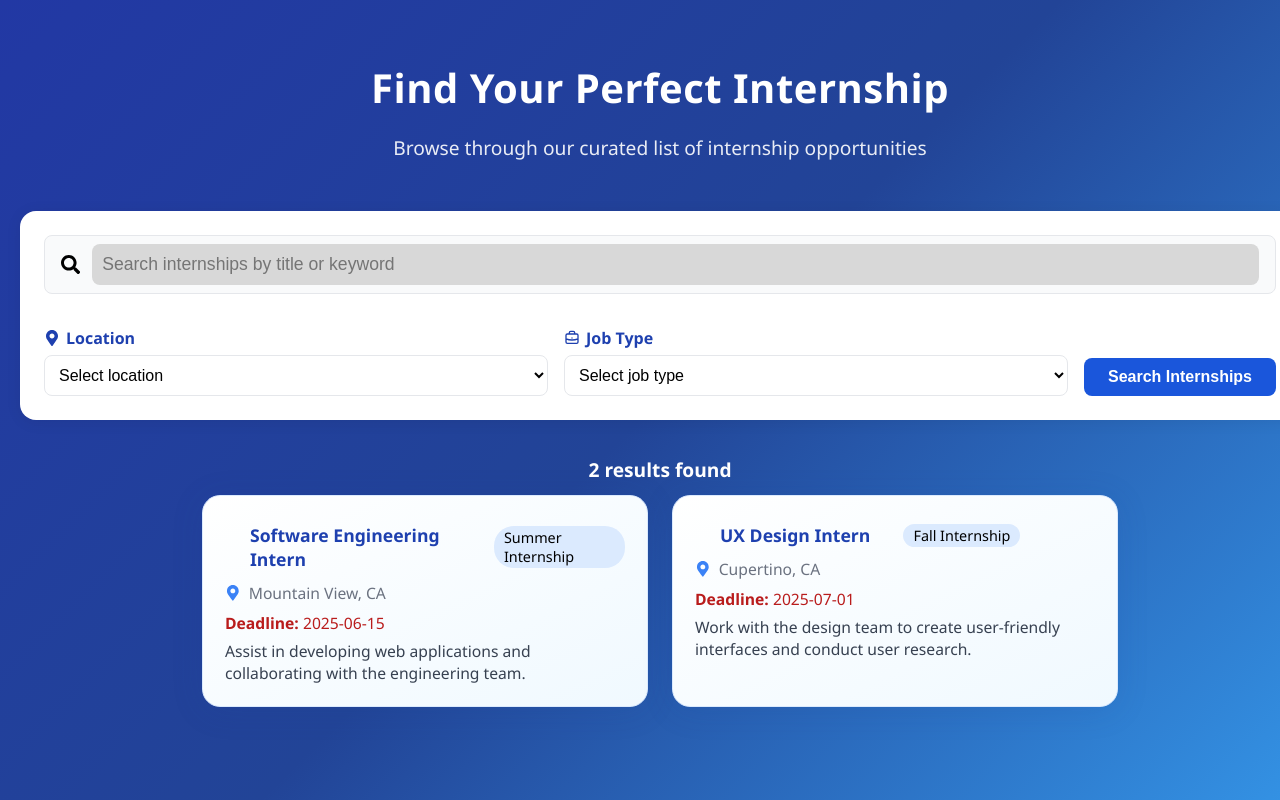
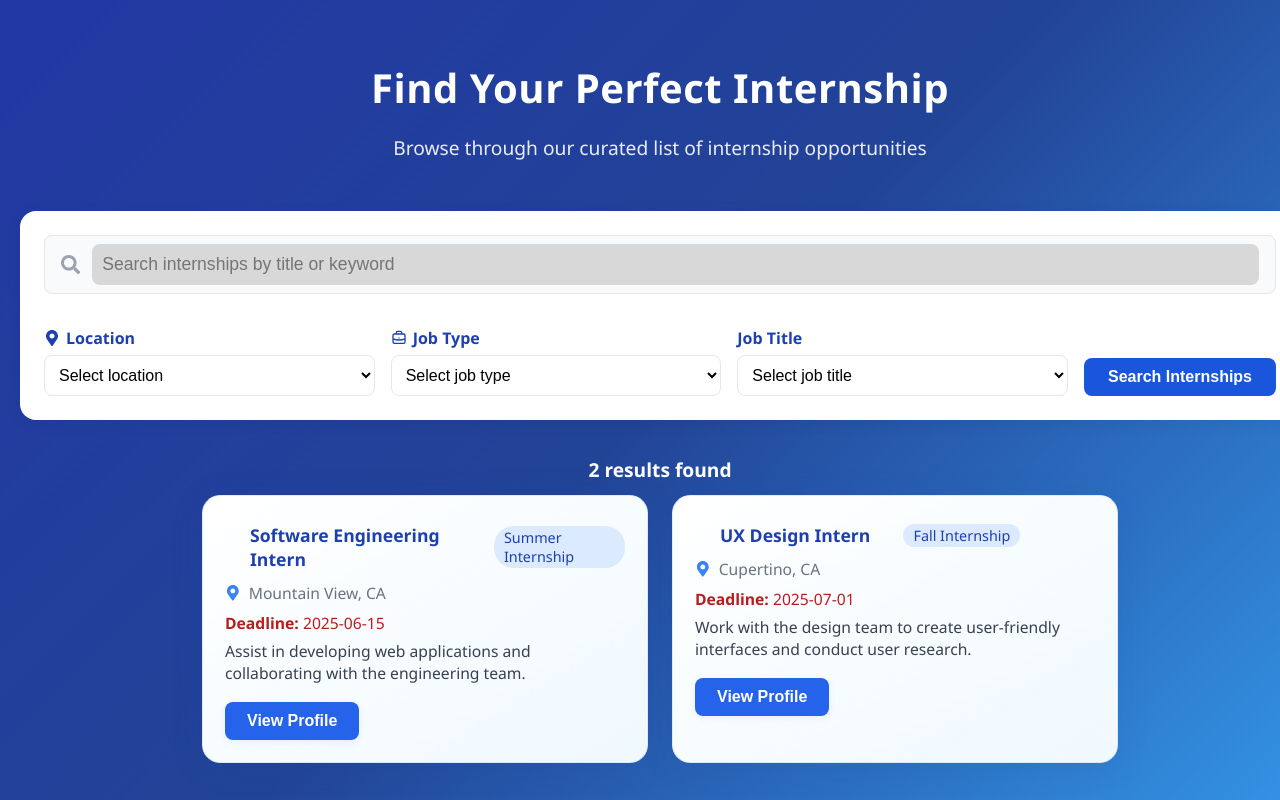
Before and after one commit to kaveenskn/InternQuest-web-Group2, a React (Vite) app: page /internships in a window 1280 px wide. Built offline with nearby package versions, Linux system fonts and the light colour scheme.

Commit message:
add job title dropdown and button into card

```diff
--- a/src/pages/internshipFinderPage.jsx
+++ b/src/pages/internshipFinderPage.jsx
@@ -13,7 +13,6 @@ const internships = [
     description: "Assist in developing web applications and collaborating with the engineering team.",
     posted: "2 days ago"
   },
-
   {
     id: 2,
     title: "UX Design Intern",
@@ -27,16 +26,19 @@ const internships = [
 
 const locations = ["Mountain View, CA", "Cupertino, CA"];
 const jobTypes = ["Summer Internship", "Fall Internship"];
+const jobTitles = [...new Set(internships.map(i => i.title))];
 
 const InternshipFinderPage = () => {
   const [search, setSearch] = useState("");
   const [location, setLocation] = useState("");
   const [jobType, setJobType] = useState("");
+  const [jobTitle, setJobTitle] = useState("");
 
   const filtered = internships.filter((i) =>
     i.title.toLowerCase().includes(search.toLowerCase()) &&
     (location ? i.location === location : true) &&
-    (jobType ? i.type === jobType : true)
+    (jobType ? i.type === jobType : true) &&
+    (jobTitle ? i.title === jobTitle : true)
   );
 
   return (
@@ -68,7 +70,7 @@ const InternshipFinderPage = () => {
               </label>
               <select
                 className="filter-select"
-                value=""
+                value={location}
                 onChange={(e) => setLocation(e.target.value)}
               >
                 <option value="">Select location</option>
@@ -83,12 +85,27 @@ const InternshipFinderPage = () => {
               </label>
               <select
                 className="filter-select"
-                value=""
+                value={jobType}
                 onChange={(e) => setJobType(e.target.value)}
               >
                 <option value="">Select job type</option>
                 {jobTypes.map((type) => (
                   <option key={type} value={type}>{type}</option>
+                ))}
+              </select>
+            </div>
+            <div className="filter-col">
+              <label className="filter-label">
+                Job Title
+              </label>
+              <select
+                className="filter-select"
+                value={jobTitle}
+                onChange={(e) => setJobTitle(e.target.value)}
+              >
+                <option value="">Select job title</option>
+                {jobTitles.map((title) => (
+                  <option key={title} value={title}>{title}</option>
                 ))}
               </select>
             </div>
@@ -119,6 +136,7 @@ const InternshipFinderPage = () => {
                 <div className="card-desc">
                   {i.description}
                 </div>
+                <button className="view-profile-btn">View Profile</button>
               </div>
             </div>
           ))}
--- a/src/styles/internshipFinderPage.css
+++ b/src/styles/internshipFinderPage.css
@@ -61,7 +61,7 @@
 }
 .search-icon {
   font-size: 1.2rem;
-  color: 9ca3af;
+  color: #9ca3af;
   margin-right: 12px;
 }
 .search-input {
@@ -169,7 +169,7 @@
 }
 .card-type {
   background: #dbeafe;
-  color: 1e40af;
+  color: #1e40af;
   font-size: 0.9rem;
   padding: 2px 10px;
   border-radius: 20px;
@@ -199,3 +199,21 @@
   font-size: 0.98rem;
   margin-top: 4px;
 }
+
+/* View Profile Button */
+.view-profile-btn {
+  margin-top: 18px;
+  background: #2563eb;
+  color: #fff;
+  border: none;
+  border-radius: 8px;
+  padding: 10px 22px;
+  font-size: 1rem;
+  font-weight: 600;
+  cursor: pointer;
+  transition: background 0.2s;
+  box-shadow: 0 2px 8px rgba(34, 68, 151, 0.07);
+}
+.view-profile-btn:hover {
+  background: #1e40af;
+}
```
